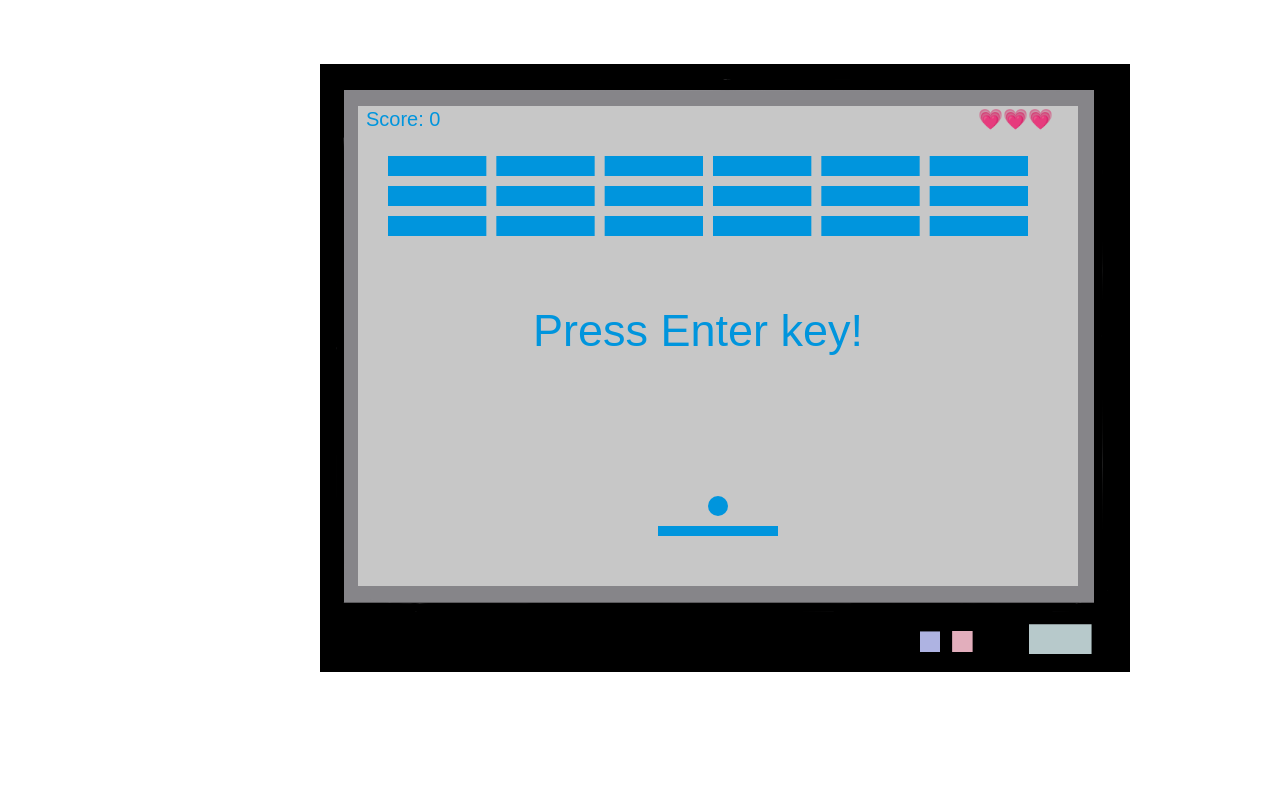
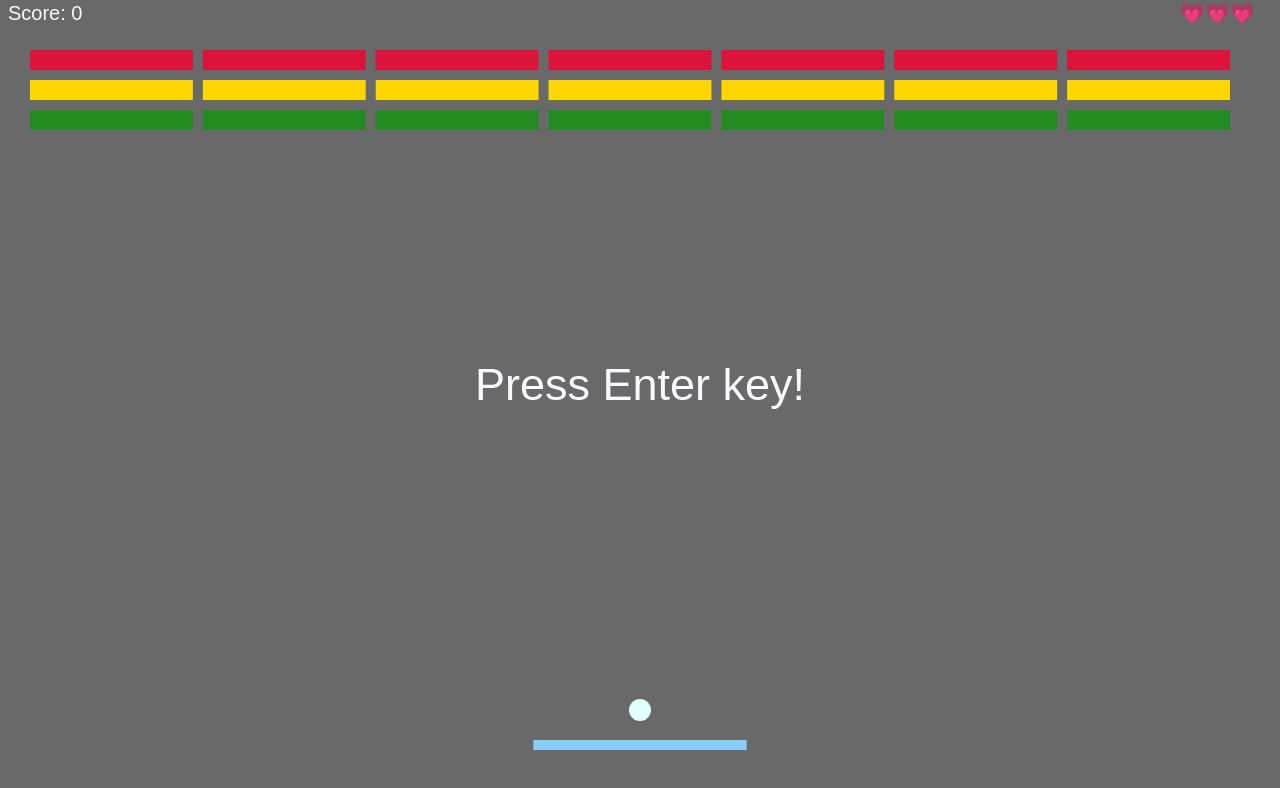
Before and after one commit to A-Muraoka0513/A-Muraoka0513.fnd31, a plain HTML site: page index.html in a window 1280 px wide. Drawn offline with Linux system fonts and the light colour scheme.

Commit message:
ウィンドウ固定

```diff
--- a/index.html
+++ b/index.html
@@ -9,11 +9,7 @@
 </head>
 
 <body>
-  <div id="gameTop">
-    <img src="images/backgruond-image.png" style="object-fit: contain; width: 810px; ">
-    <canvas id="canvas" width="720" height="480"></canvas>
-  </div>
-
+  <canvas id="canvas"></canvas>
   <script type="text/javascript" src="script.js"></script>
 </body>
 
--- a/script.js
+++ b/script.js
@@ -11,17 +11,25 @@ const params = {
 }
 
 const bottomOffset = 50;
+const textCollor = "#f8f8ff";
 let rightPressed = false;
 let leftPressed = false;
 let stopGame = true;
 
+function resizeCanvas() {
+  canvas.width = window.innerWidth
+  canvas.height = window.innerHeight
+}
+
 class Bricks {
   constructor() {
     this.rowCount = 3;
-    this.columnCount = 6;
+    this.columnCount = 7;
     this.padding = 10;
     this.offsetTop = 50;
     this.offsetLeft = 30;
+    this.speedSet = {0:1.7, 1:1.4, 2:1}
+    this.collorSet = {0:"#dc143c", 1:"#ffd700", 2:"#228b22"}
     this.brickWidth = this.settingBrickWidth();
     this.bricks = this.createBricks();
     console.log(this.brickWidth)
@@ -36,7 +44,7 @@ class Bricks {
     for (let col = 0; col < this.columnCount; col++) {
       bricks[col] = [];
       for (let row = 0; row < this.rowCount; row++) {
-        bricks[col][row] = new Brick(0, 0, this.brickWidth);
+        bricks[col][row] = new Brick({x:0, y:0, width:this.brickWidth, collor:this.collorSet[row], speedSet : this.speedSet[row]});
       }
     }
     return bricks;
@@ -62,6 +70,7 @@ class Bricks {
           if (ball.x > brick.x && ball.x < brick.x + brick.width && ball.y > brick.y && ball.y < brick.y + brick.height) {
             ball.flipYDirection();
             brick.isAlive = false;
+            ball.updateSpeed(brick.speedSet)
             params.score++;
             if (params.score === this.rowCount * this.columnCount) {
               alert("YOU WIN, CONGRATULATIONS!");
@@ -75,7 +84,7 @@ class Bricks {
 }
 
 class Brick {
-  constructor(x, y, width, collor = "#0095DD") {
+  constructor({x, y, width, collor = "#0095DD", speedSet=1}) {
     this.x;
     this.y;
     this.width = width;
@@ -83,6 +92,7 @@ class Brick {
     this.height = 20;
     this.collor = collor;
     this.isAlive = true;
+    this.speedSet = speedSet;
   }
 
   draw() {
@@ -96,21 +106,22 @@ class Brick {
 
 class Ball {
   constructor() {
-    this.ballRadius = 10;
-    this.positionInitialization();
+    this.radius = 11;
+    this.speed = 1;
+    this.posInit();
   }
 
-  positionInitialization() {
+  posInit() {
     this.x = canvas.width / 2;
-    this.y = canvas.height - bottomOffset - 30;
+    this.y = canvas.height - bottomOffset - 40;
     this.dx = 2;
     this.dy = -2;
   }
 
   draw() {
     ctx.beginPath();
-    ctx.arc(this.x, this.y, this.ballRadius, 0, Math.PI * 2);
-    ctx.fillStyle = "#0095DD";
+    ctx.arc(this.x, this.y, this.radius, 0, Math.PI * 2);
+    ctx.fillStyle = "#e0ffff";
     ctx.fill();
     ctx.closePath();
   }
@@ -124,20 +135,26 @@ class Ball {
   }
 
   updatePosition() {
-    this.x += this.dx;
-    this.y += this.dy;
+    this.x += this.dx * this.speed;
+    this.y += this.dy * this.speed;
   }
 
   isCollisionWithXWall() {
-    return this.x + this.dx > canvas.width - this.ballRadius || this.x + this.dx < this.ballRadius;
+    return this.x + this.dx > canvas.width - this.radius || this.x + this.dx < this.radius;
   }
 
   isCollisionWithTopWall() {
-    return this.y + this.dy < this.ballRadius;
+    return this.y + this.dy < this.radius;
   }
 
   isCollisionWithBottomWall() {
-    return this.y + this.dy > canvas.height - this.ballRadius;
+    return this.y + this.dy > canvas.height - this.radius;
+  }
+
+  updateSpeed(speed) {
+    if (this.speed < speed){
+      this.speed = speed;
+    }
   }
 }
 
@@ -145,10 +162,10 @@ class Paddle {
   constructor() {
     this.height = 10;
     this.width = canvas.width / 6;
-    this.positionInitialization();
+    this.posInit();
   }
 
-  positionInitialization() {
+  posInit() {
     this.x = (canvas.width - this.width) / 2;
     this.y = canvas.height - bottomOffset - this.height;
   }
@@ -156,14 +173,14 @@ class Paddle {
   draw() {
     ctx.beginPath();
     ctx.rect(this.x, this.y, this.width, this.height);
-    ctx.fillStyle = "#0095DD";
+    ctx.fillStyle = "#87cefa";
     ctx.fill();
     ctx.closePath();
   }
 
-  isBlocked(ballPositionX, ballPositionY) {
-    return ballPositionX > this.x && ballPositionX < this.x + this.width
-        && ballPositionY > this.y && ballPositionY < this.y + this.height ;
+  isBlocked(ball) {
+    return ball.x > this.x && ball.x < this.x + this.width
+        && ball.y > this.y && ball.y < this.y + this.height ;
   }
 
   updatePosition(rightPressed, leftPressed) {
@@ -174,23 +191,19 @@ class Paddle {
       this.x -= 7;
     }
   }
-
-  seamlessPositionUpdates(relativeX) {
-    if (relativeX > 0 && relativeX < canvas.width) {
-      this.x = relativeX - this.width / 2;
-    }
-  }
 }
 
 function drawScore() {
   ctx.font = "20px Arial";
-  ctx.fillStyle = "#0095DD";
+  ctx.fillStyle = textCollor;
+  ctx.textAlign = "left";
   ctx.fillText(`Score: ${params.score}`, 8, 20);
 }
 
 function drawLives() {
   ctx.font = "20px Arial";
-  ctx.fillStyle = "#0095DD";
+  ctx.fillStyle = textCollor;
+  ctx.textAlign = "left";
   ctx.fillText(`${getLives(params.lives)}`, canvas.width - 100, 20);
 }
 
@@ -204,8 +217,9 @@ function getLives(num) {
 
 function drawStartText() {
   ctx.font = "45px Arial";
-  ctx.fillStyle = "#0095DD";
-  ctx.fillText("Press Enter key!", 175, canvas.height / 2);
+  ctx.fillStyle = textCollor;
+  ctx.textAlign = "center"
+  ctx.fillText("Press Enter key!", canvas.width / 2, canvas.height / 2);
 }
 
 function keyDownHandler(e) {
@@ -258,7 +272,7 @@ function draw() {
     if (ball.isCollisionWithTopWall()) {
       ball.flipYDirection();
     }
-    if (paddle.isBlocked(ball.x, ball.y)) {
+    if (paddle.isBlocked(ball)) {
       ball.flipYDirection();
     }
     if (ball.isCollisionWithBottomWall()) {
@@ -270,9 +284,8 @@ function draw() {
           document.location.reload();
         } else {
           stopGame = true;
-          ball.positionInitialization();
-          paddle.positionInitialization();
-
+          ball.posInit();
+          paddle.posInit();
       }
     }
 
@@ -283,12 +296,12 @@ function draw() {
   requestAnimationFrame(draw);
 }
 
-
 document.addEventListener("keydown", keyDownHandler, false);
 document.addEventListener("keyup", keyUpHandler, false);
 document.addEventListener("keypress", keyPressHandler, false);
+window.addEventListener("resize", resizeCanvas);
 
-
+resizeCanvas()
 const ball = new Ball();
 const paddle = new Paddle();
 const bricks = new Bricks();
--- a/style.css
+++ b/style.css
@@ -1,20 +1,15 @@
-#gameTop {
-  position: relative;
+* {
+  margin: 0;
+  padding: 0;
+  box-sizing: border-box;
 }
 
-body {
-  margin: 5% 25%;
-
-}
-
-img {
-  position: absolute;
+html, body {
+  height: 100%;
+  overflow: hidden;
 }
 
 #canvas {
-  background: #c7c7c7;
+  background: #696969;
   display: block;
-  position: absolute;
-  top: 42px;
-  left: 38px;
 }
```
Also changed, not shown: images/backgruond-image.png (deleted).
